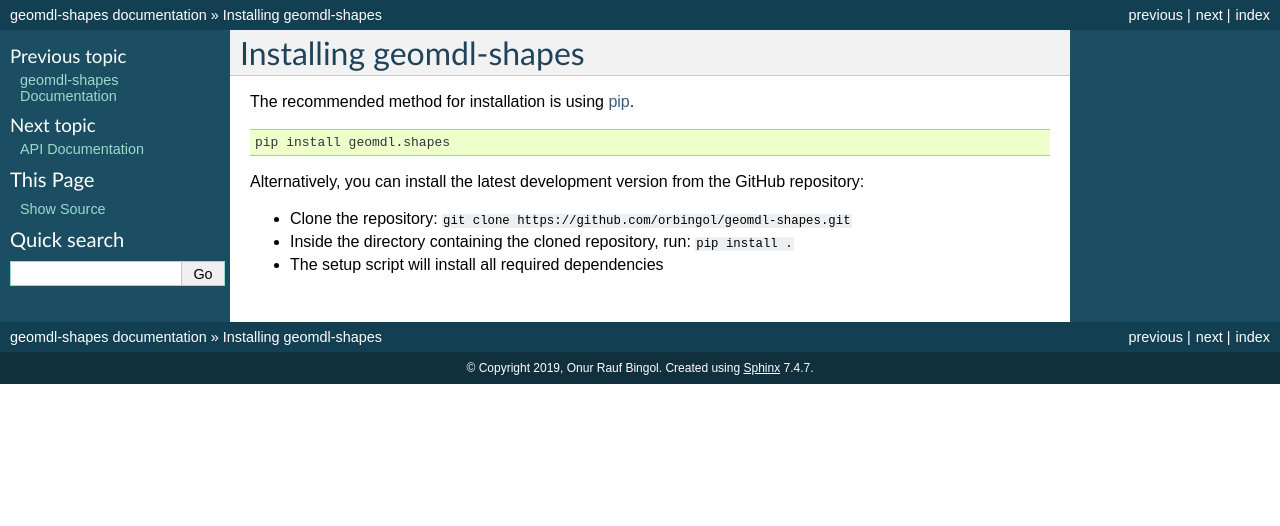
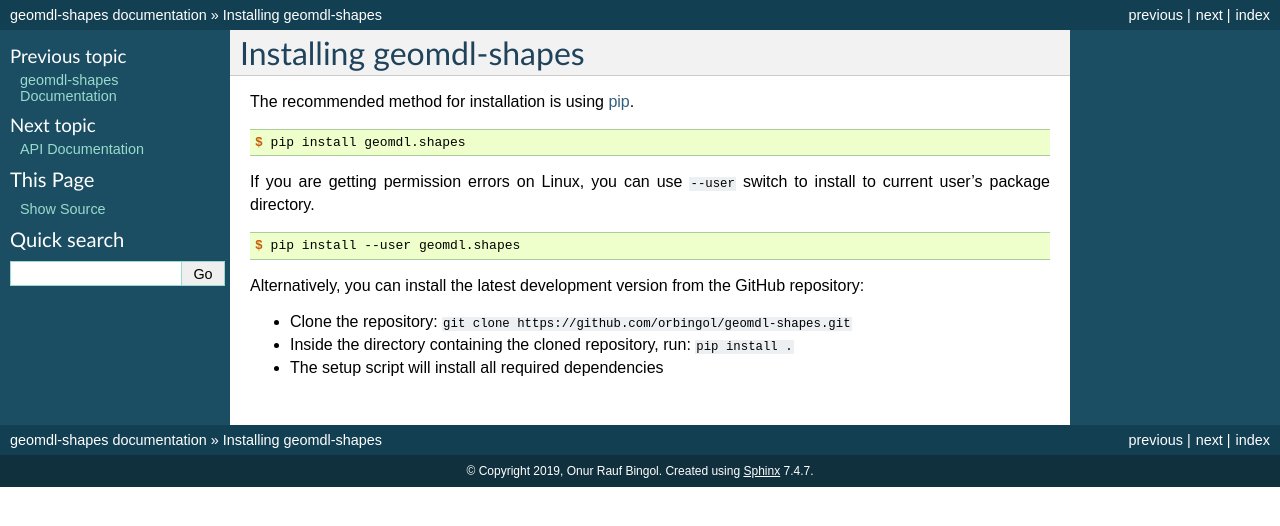
Before and after one commit to orbingol/geomdl-shapes, a Sphinx documentation site: the page built from docs/install.rst, in a window 1280 px wide. Shown: the top 526 px of the page. Built offline with Sphinx 7.4.7, drawn with Linux system fonts in a browser that asks for light colours; formulas are drawn with MathJax 3.

Commit message:
Update install docs

```diff
--- a/docs/install.rst
+++ b/docs/install.rst
@@ -5,7 +5,14 @@ The recommended method for installation is using `pip <https://pypi.org/project/
 
 .. code-block:: console
 
-    pip install geomdl.shapes
+    $ pip install geomdl.shapes
+
+If you are getting permission errors on Linux, you can use ``--user`` switch to install to current user's package
+directory.
+
+.. code-block:: console
+
+    $ pip install --user geomdl.shapes
 
 Alternatively, you can install the latest development version from the GitHub repository:
 
```
Also changed, not shown: README.rst (+8 -1 lines).
